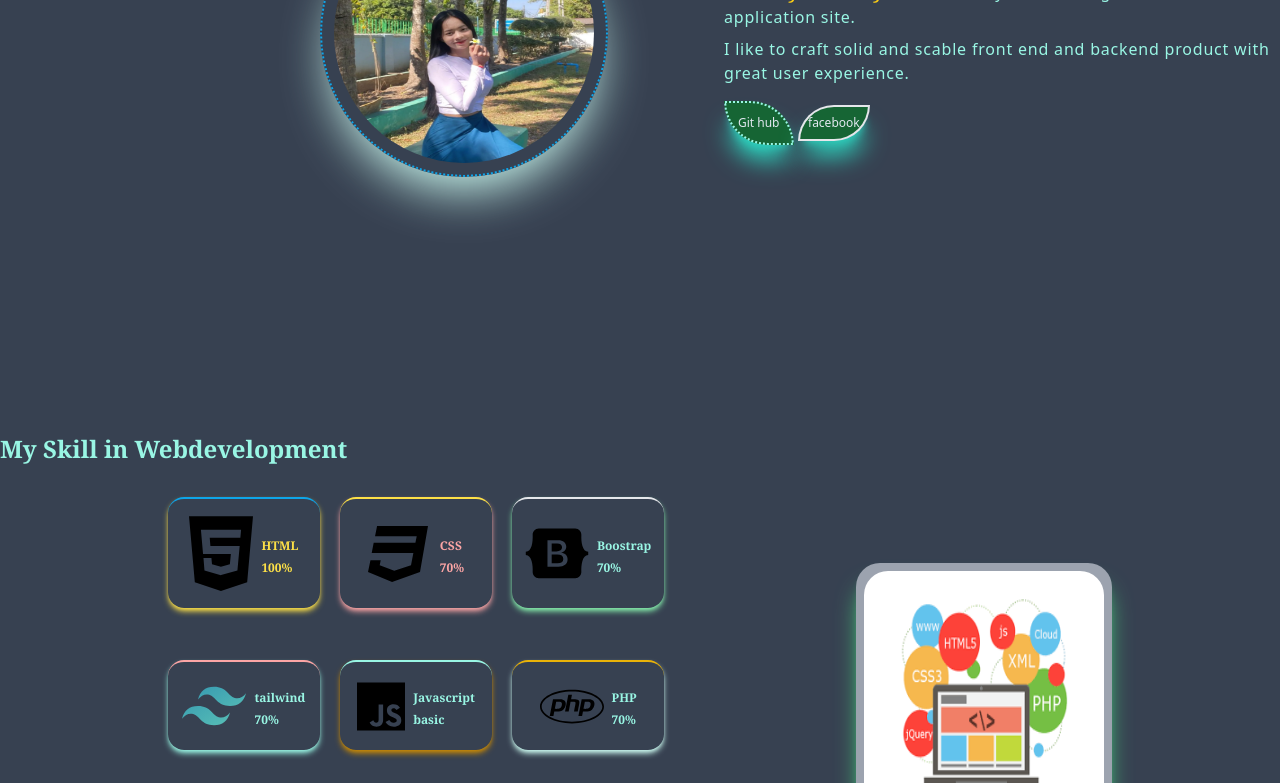
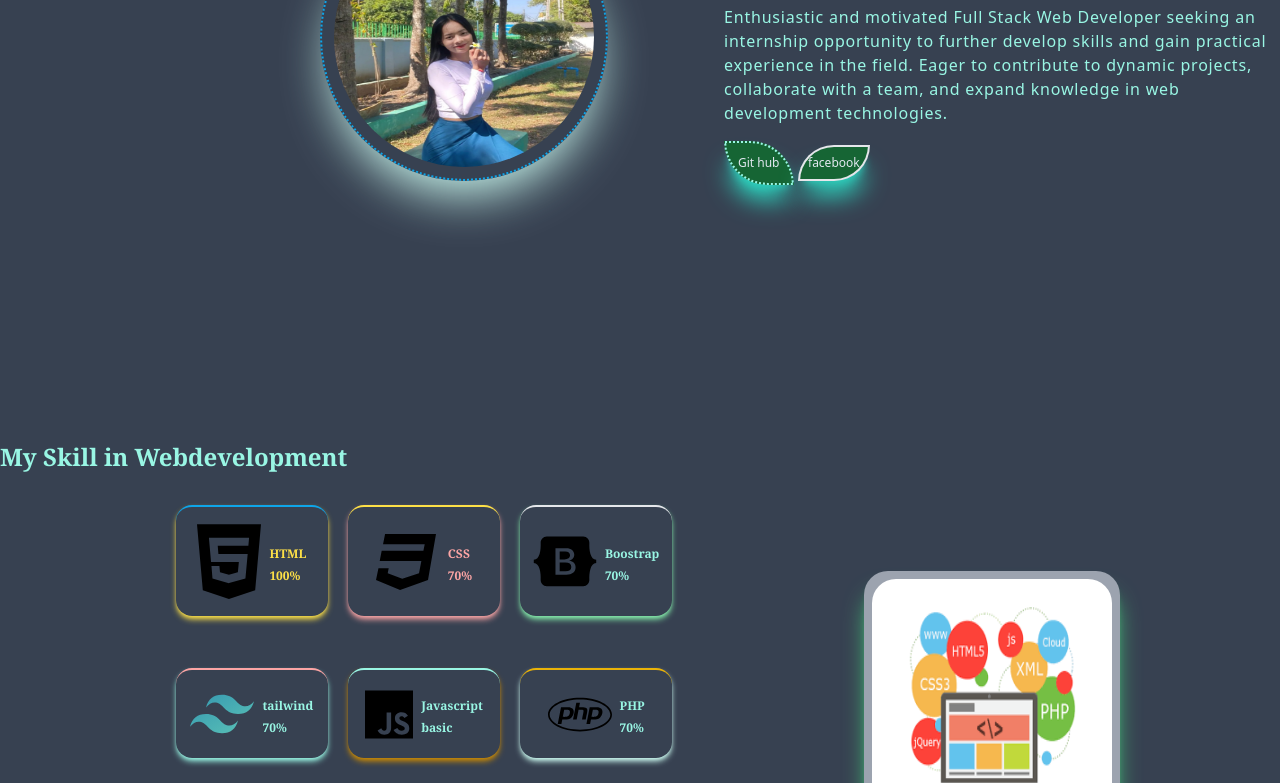
Before and after one commit to wyinemayzin24/portfolio1, a website: page index.html in a window 1280 px wide. Shown: the part 283-1066 px from the top of the page. Drawn offline with nearby package versions, Linux system fonts and the light colour scheme.

Commit message:
adding ml-4

```diff
--- a/index.html
+++ b/index.html
@@ -41,14 +41,22 @@
          <div class="">
           <h1 class=" contact bg-clip-text text-5xl font-serif font-extrabold text-transparent bg-gradient-to-r from-teal-500 to-violet-200">Hi , there<h1>
             <p class="text-md  mt-2 text-teal-200 tracking-wider  contact"> I'm <span class=" text-xl font-bold font-serif text-yellow-400">"Wyine May Zin"</span>.
-              I really like  building beautiful web application site.
+             from university of
+              computer studies himthada
 
             </p>
             <p class="text-md  mt-2 text-teal-200 tracking-wider  contact ">
-              I like to craft solid and scable front end and backend product with great user experience.
+             Enthusiastic and
+              motivated Full Stack Web Developer seeking an
+              internship opportunity to further develop skills
+              and gain practical experience in the field. Eager
+              to contribute to dynamic projects, collaborate
+              with a team, and expand knowledge in web
+              development technologies.
+
             </p>
             <button class=" aboutme  mt-4 shadow-xl shadow-teal-400  bg-green-800  text-slate-200 txet-center p-2 text-xs rounded-lg border-2  border-dotted p-3  border-teal-200 rounded-bl-full  rounded-se-full hover:scale-105 duration-1000"> <a href="https://github.com/wyinemayzin24/">Git hub</a></button>
-             <button class=" contact mt-4 shadow-xl shadow-teal-400  bg-green-800  text-slate-200 txet-center p-2 text-xs rounded-lg border-2  rounded-br-full  rounded-ss-full hover:scale-105 duration-1000">  <a href="https://www.facebook.com/mine,mg.370">facebook</a></button>
+             <button class=" contact mt-4 shadow-xl shadow-teal-400  bg-green-800  text-slate-200 txet-center p-2 text-xs rounded-lg border-2  rounded-br-full  rounded-ss-full hover:scale-105 duration-1000">  <a href="https://www.facebook.com/mine.mg.370">facebook</a></button>
         </div>
 
 
@@ -63,7 +71,7 @@
       </div>
       <div class=" flex  flex-wrap space-x-48  lg:justify-center items-center">
          <div>
-          <div class=" mt-4  grid grid-cols-2 lg:grid-cols-3 gap-5  "   >
+          <div class=" ml-16 lg:ml-4 mt-4  grid grid-cols-2 lg:grid-cols-3 gap-5  "   >
             <div class="skill rounded-2xl shadow-md shadow-yellow-300 border-t-2 border-sky-500 flex max-h-screen space-x-2  justify-center  items-center mt-4 p-3 mb-4">
             <div> <svg class="w-16" xmlns="http://www.w3.org/2000/svg" viewBox="0 0 384 512"><!--!Font Awesome Free 6.5.1 by @fontawesome - https://fontawesome.com License - https://fontawesome.com/license/free Copyright 2024 Fonticons, Inc.--><path d="M0 32l34.9 395.8L191.5 480l157.6-52.2L384 32H0zm308.2 127.9H124.4l4.1 49.4h175.6l-13.6 148.4-97.9 27v.3h-1.1l-98.7-27.3-6-75.8h47.7L138 320l53.5 14.5 53.7-14.5 6-62.2H84.3L71.5 112.2h241.1l-4.4 47.7z"/></svg></div>
           <div>
```
